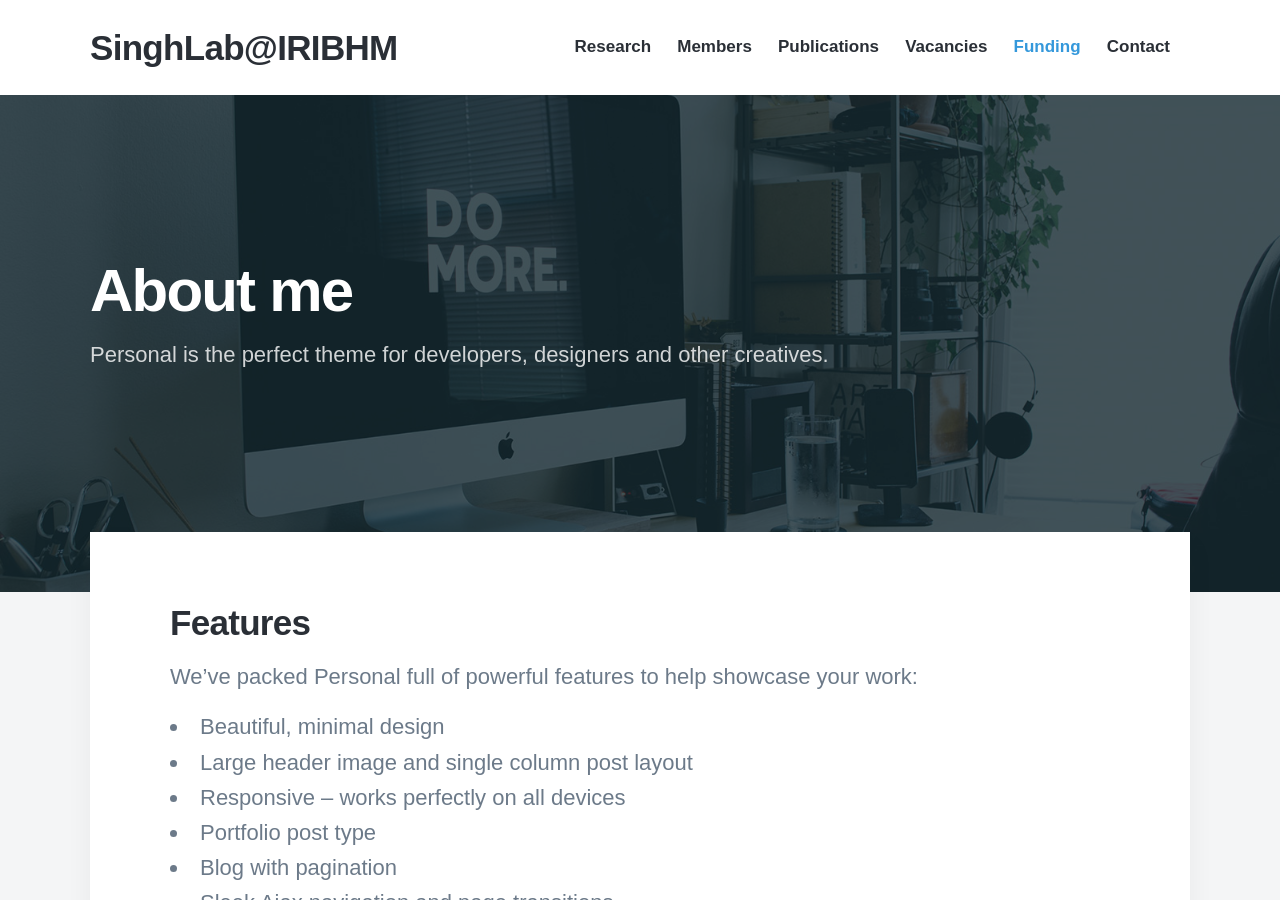
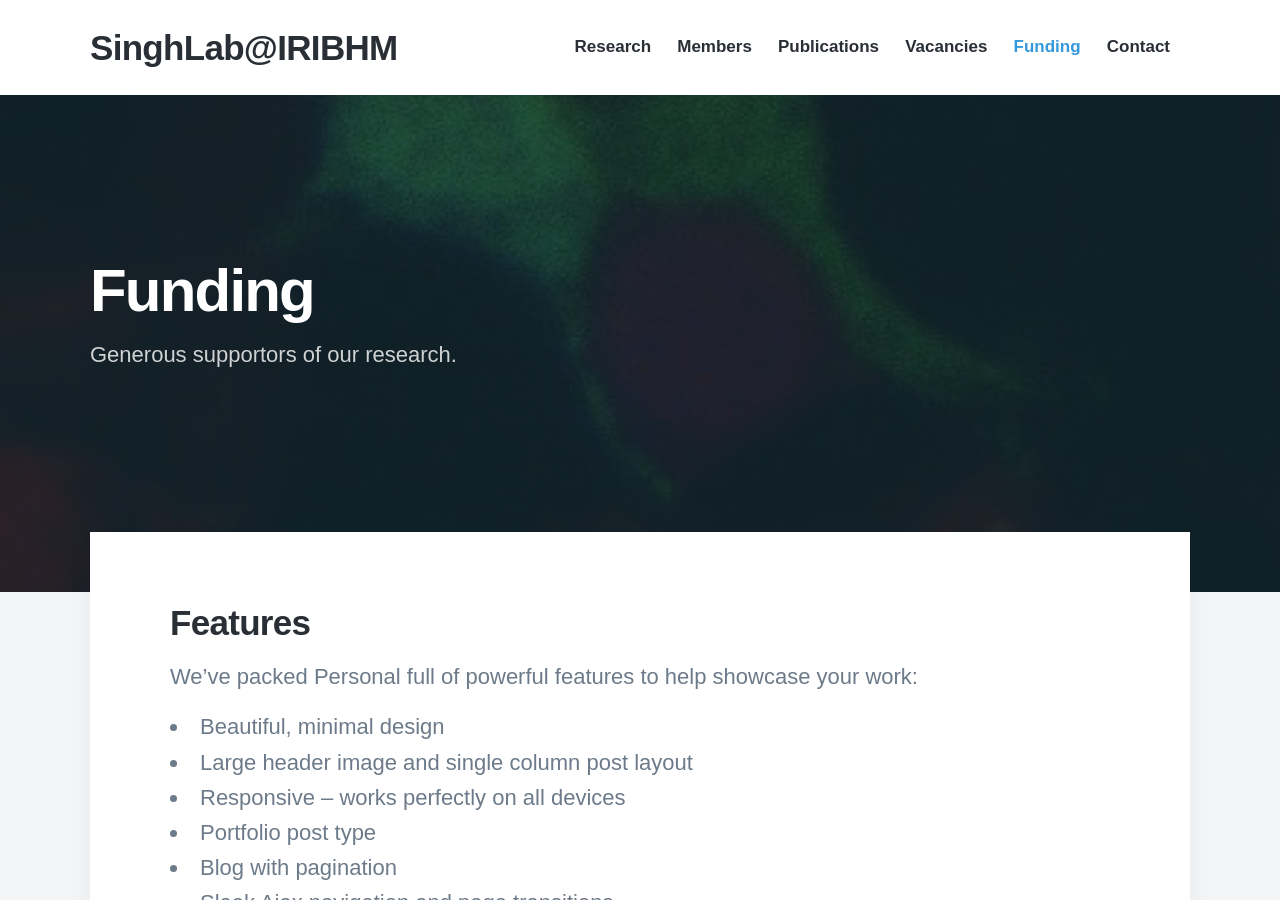
Before and after one commit to sumeetpalsingh/sumeetpalsingh.github.io, a Jekyll site: the page built from _pages/funding.md, in a window 1280 px wide and 900 px high. Built offline with Jekyll 4.4.1, drawn with Linux system fonts in a browser that asks for light colours; nearby versions of some CDN libraries; some web fonts are replaced.

Commit message:
Update funding.md

```diff
--- a/_pages/funding.md
+++ b/_pages/funding.md
@@ -1,8 +1,8 @@
 ---
-title: About me
-subtitle: Personal is the perfect theme for developers, designers and other creatives.
-description: Personal is the perfect theme for developers, designers and other creatives.
-featured_image: /images/demo/about.jpg
+title: Funding
+subtitle: Generous supportors of our research.
+description: Grants.
+featured_image: /images/demo/home1.jpg
 ---
 
 ## Features
```
